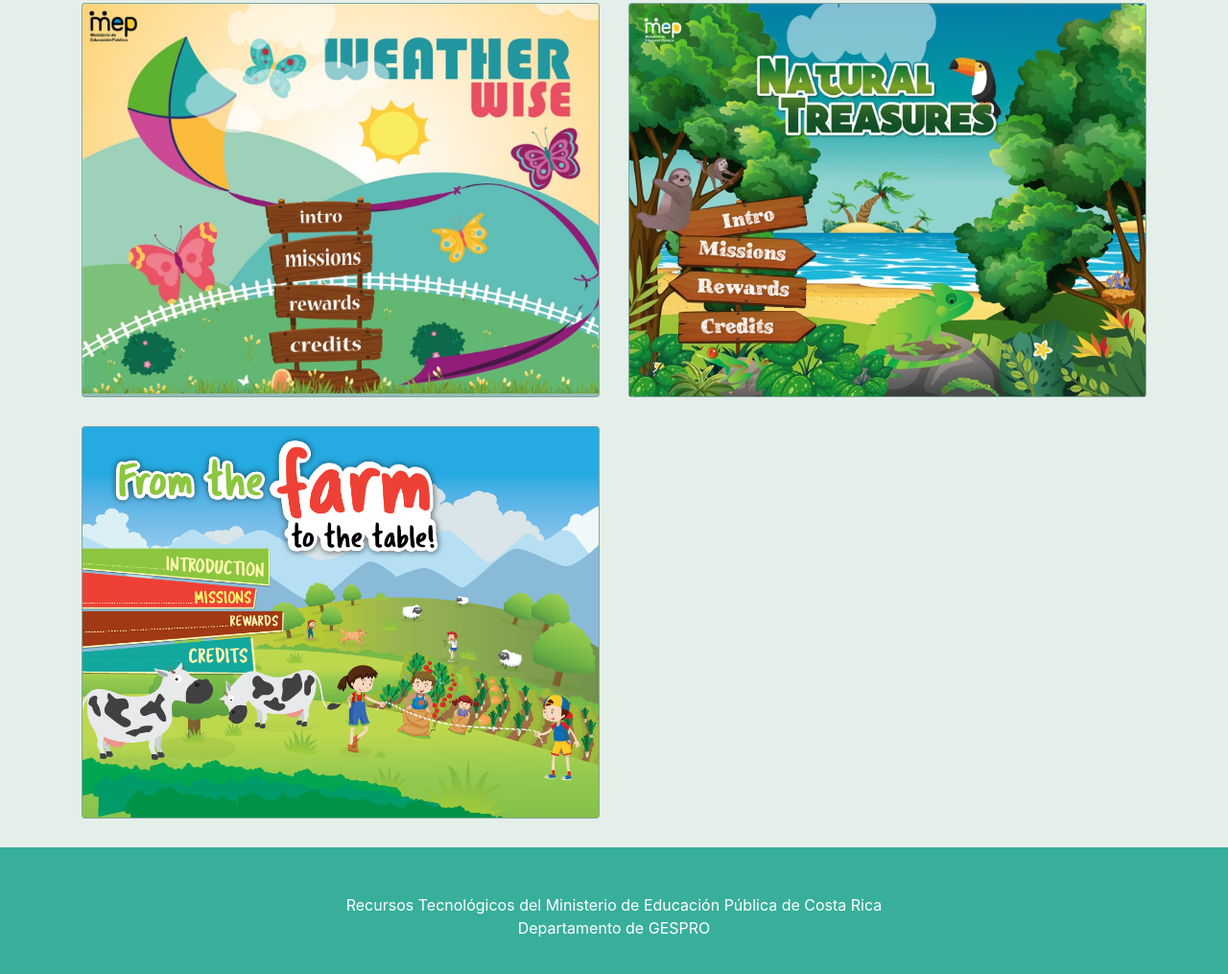
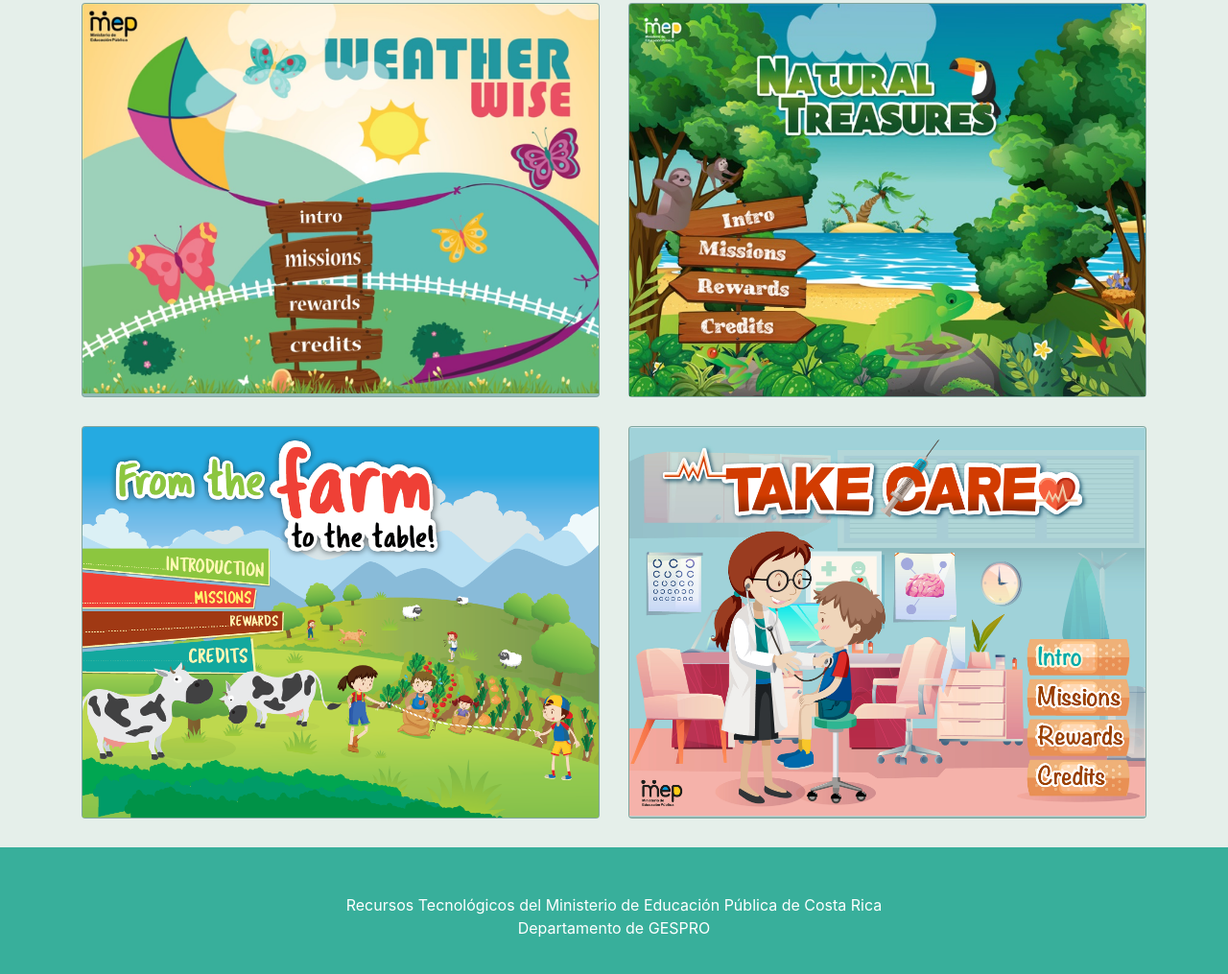
Before and after one commit to producciongespro/sitio_primaria_ingles, a website: page digital_modules.html in a window 1280 px wide. Shown: the part 307-1322 px from the top of the page at 96% size. Drawn offline with Linux system fonts and the light colour scheme.

Commit message:
ingreso de imagen y link
se ingreso recurso

```diff
--- a/digital_modules.html
+++ b/digital_modules.html
@@ -125,7 +125,12 @@
 </div>
 
 
+<div class="col-sm-6 portfolio-item">
+  <div class="card h-100">
+    <a  href="https://www.mep.go.cr/educatico/take-care" target="_blank"> <img src="img/img_take_care.jpg" class="card-img-top card-img-modal"alt=""> </a>
+   </div>
 
+</div>
 
 
 
```
Also changed, not shown: img/img_take_care.jpg (added).
